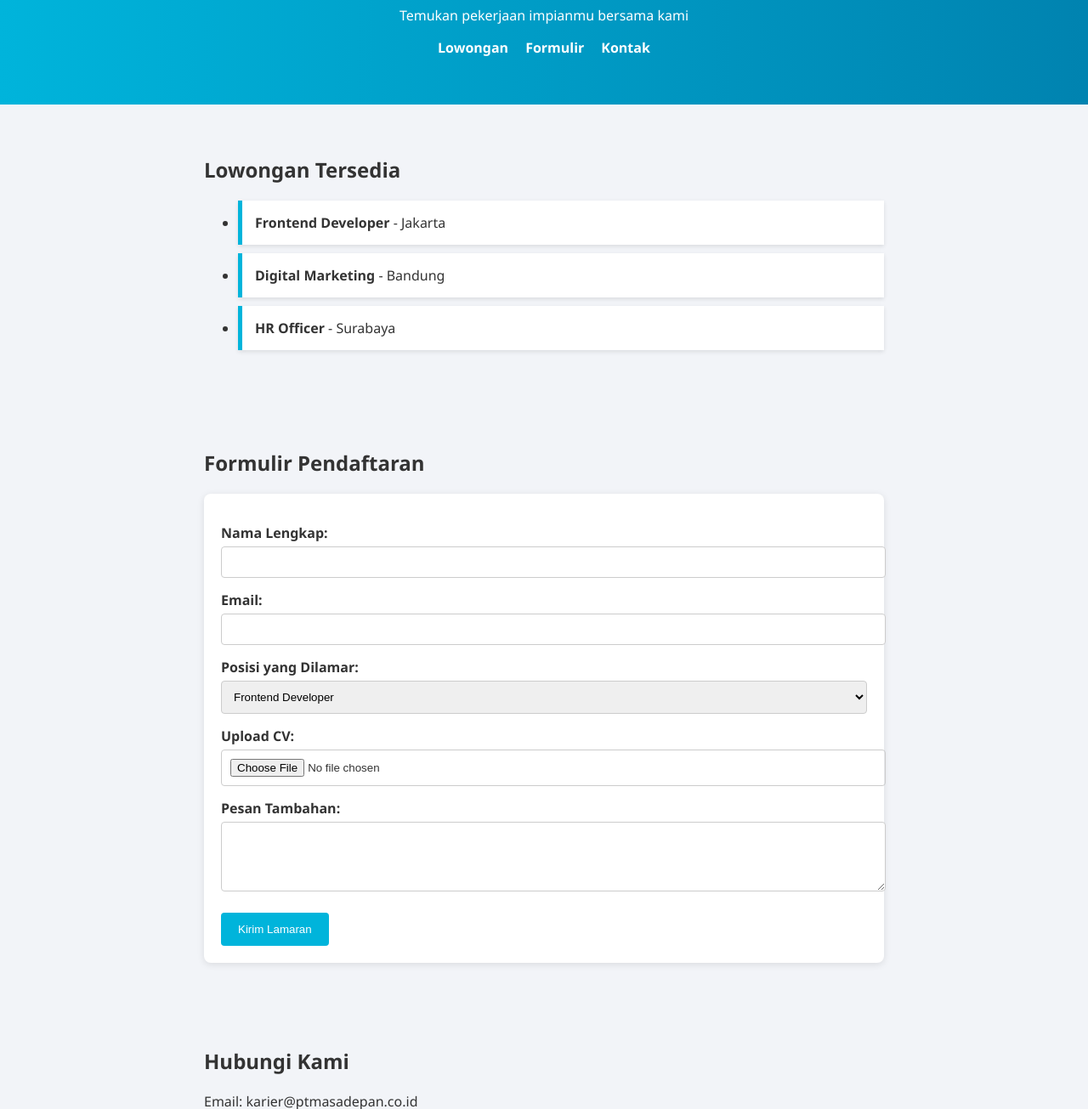
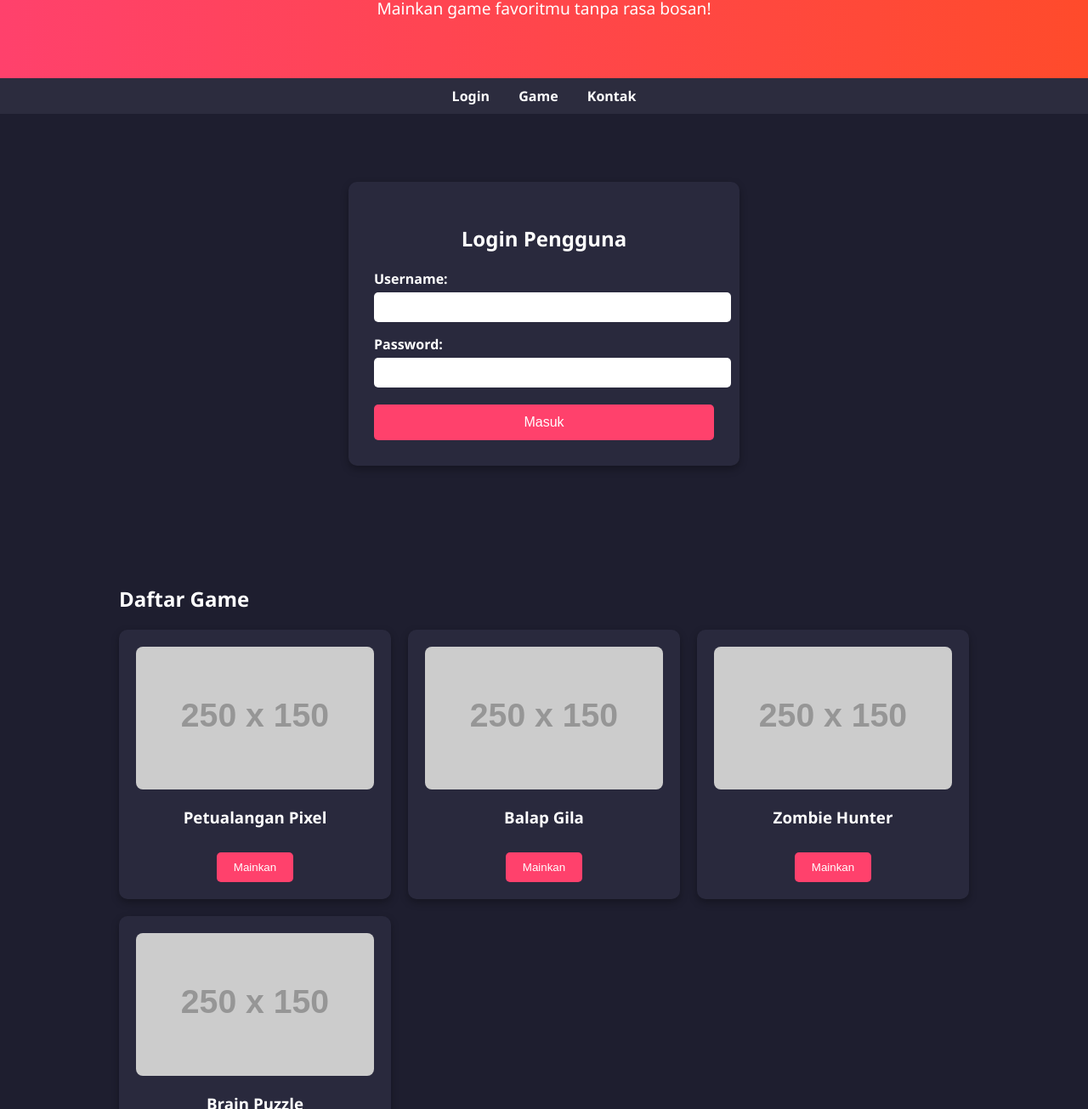
Before and after one commit to thoriqgandy/thoriqgandy.github.io, a plain HTML site: page index.html in a window 1280 px wide. Shown: the part 119-1424 px from the top of the page at 85% size. Drawn offline with Linux system fonts and the light colour scheme; placeholder pictures from the web are drawn by us.

Commit message:
Update index.html

```diff
--- a/index.html
+++ b/index.html
@@ -3,151 +3,230 @@
 <head>
   <meta charset="UTF-8">
   <meta name="viewport" content="width=device-width, initial-scale=1">
-  <title>Portal Karier | PT Masa Depan</title>
+  <title>Zona Game Seru</title>
   <style>
     body {
+      margin: 0;
       font-family: 'Segoe UI', sans-serif;
-      margin: 0;
-      padding: 0;
-      background: #f2f4f8;
-      color: #333;
+      background: #1e1e2f;
+      color: #fff;
     }
 
     header {
-      background: linear-gradient(to right, #00b4db, #0083b0);
-      color: white;
+      background: linear-gradient(to right, #ff416c, #ff4b2b);
       text-align: center;
-      padding: 40px 20px;
+      padding: 50px 20px;
     }
 
-    nav ul {
-      list-style: none;
-      padding: 0;
-      display: flex;
-      justify-content: center;
-      gap: 20px;
+    header h1 {
+      font-size: 2.5em;
+      margin: 0;
+    }
+
+    header p {
+      font-size: 1.2em;
       margin-top: 10px;
     }
 
+    nav {
+      background: #2c2c3e;
+      padding: 10px 0;
+      text-align: center;
+    }
+
     nav a {
-      color: white;
+      color: #fff;
+      margin: 0 15px;
       text-decoration: none;
       font-weight: bold;
     }
 
     section {
       padding: 40px 20px;
-      max-width: 800px;
+      max-width: 1000px;
       margin: auto;
     }
 
-    .jobs li {
-      background: white;
-      padding: 15px;
-      margin-bottom: 10px;
-      border-left: 5px solid #00b4db;
-      box-shadow: 0 2px 5px rgba(0,0,0,0.1);
+    .game-list {
+      display: grid;
+      grid-template-columns: repeat(auto-fit, minmax(250px, 1fr));
+      gap: 20px;
     }
 
-    form {
-      background: white;
+    .game-card {
+      background: #29293d;
+      border-radius: 10px;
       padding: 20px;
-      border-radius: 8px;
-      box-shadow: 0 2px 8px rgba(0,0,0,0.1);
+      text-align: center;
+      box-shadow: 0 4px 10px rgba(0,0,0,0.3);
+      transition: transform 0.3s;
     }
 
-    form label {
+    .game-card:hover {
+      transform: scale(1.05);
+    }
+
+    .game-card img {
+      width: 100%;
+      border-radius: 8px;
+    }
+
+    .game-card h3 {
+      margin-top: 15px;
+    }
+
+    .game-card button {
+      margin-top: 10px;
+      padding: 10px 20px;
+      background: #ff416c;
+      border: none;
+      border-radius: 5px;
+      color: white;
+      cursor: pointer;
+    }
+
+    .game-card button:hover {
+      background: #ff4b2b;
+    }
+
+    .login-box {
+      background: #29293d;
+      padding: 30px;
+      border-radius: 10px;
+      max-width: 400px;
+      margin: 40px auto;
+      box-shadow: 0 4px 10px rgba(0,0,0,0.3);
+    }
+
+    .login-box h2 {
+      text-align: center;
+      margin-bottom: 20px;
+    }
+
+    .login-box label {
       display: block;
       margin-top: 15px;
       font-weight: bold;
     }
 
-    form input, form select, form textarea {
+    .login-box input {
       width: 100%;
       padding: 10px;
       margin-top: 5px;
-      border: 1px solid #ccc;
-      border-radius: 4px;
+      border: none;
+      border-radius: 5px;
     }
 
-    form button {
+    .login-box button {
       margin-top: 20px;
-      padding: 12px 20px;
-      background: #00b4db;
+      width: 100%;
+      padding: 12px;
+      background: #ff416c;
+      border: none;
+      border-radius: 5px;
       color: white;
-      border: none;
-      border-radius: 4px;
+      font-size: 1em;
       cursor: pointer;
     }
 
-    form button:hover {
-      background: #0083b0;
+    .login-box button:hover {
+      background: #ff4b2b;
     }
 
     footer {
-      background: #0083b0;
-      color: white;
+      background: #2c2c3e;
       text-align: center;
       padding: 20px;
+      color: #aaa;
+    }
+
+    @media (max-width: 600px) {
+      header h1 {
+        font-size: 1.8em;
+      }
+
+      header p {
+        font-size: 1em;
+      }
+
+      nav a {
+        display: inline-block;
+        margin: 10px 5px;
+      }
+
+      section {
+        padding: 20px 10px;
+      }
+
+      .game-card button {
+        width: 100%;
+      }
     }
   </style>
 </head>
 <body>
+
   <header>
-    <h1>Portal Karier PT Masa Depan</h1>
-    <p>Temukan pekerjaan impianmu bersama kami</p>
-    <nav>
-      <ul>
-        <li><a href="#lowongan">Lowongan</a></li>
-        <li><a href="#formulir">Formulir</a></li>
-        <li><a href="#kontak">Kontak</a></li>
-      </ul>
-    </nav>
+    <h1>Zona Game Seru</h1>
+    <p>Mainkan game favoritmu tanpa rasa bosan!</p>
   </header>
 
-  <section id="lowongan">
-    <h2>Lowongan Tersedia</h2>
-    <ul class="jobs">
-      <li><strong>Frontend Developer</strong> - Jakarta</li>
-      <li><strong>Digital Marketing</strong> - Bandung</li>
-      <li><strong>HR Officer</strong> - Surabaya</li>
-    </ul>
+  <nav>
+    <a href="#login">Login</a>
+    <a href="#game">Game</a>
+    <a href="#kontak">Kontak</a>
+  </nav>
+
+  <section id="login">
+    <div class="login-box">
+      <h2>Login Pengguna</h2>
+      <form>
+        <label for="username">Username:</label>
+        <input type="text" id="username" name="username" required>
+
+        <label for="password">Password:</label>
+        <input type="password" id="password" name="password" required>
+
+        <button type="submit">Masuk</button>
+      </form>
+    </div>
   </section>
 
-  <section id="formulir">
-    <h2>Formulir Pendaftaran</h2>
-    <form>
-      <label for="nama">Nama Lengkap:</label>
-      <input type="text" id="nama" name="nama" required>
-
-      <label for="email">Email:</label>
-      <input type="email" id="email" name="email" required>
-
-      <label for="posisi">Posisi yang Dilamar:</label>
-      <select id="posisi" name="posisi">
-        <option value="frontend">Frontend Developer</option>
-        <option value="marketing">Digital Marketing</option>
-        <option value="hr">HR Officer</option>
-      </select>
-
-      <label for="cv">Upload CV:</label>
-      <input type="file" id="cv" name="cv">
-
-      <label for="pesan">Pesan Tambahan:</label>
-      <textarea id="pesan" name="pesan" rows="4"></textarea>
-
-      <button type="submit">Kirim Lamaran</button>
-    </form>
+  <section id="game">
+    <h2>Daftar Game</h2>
+    <div class="game-list">
+      <div class="game-card">
+        <img src="https://via.placeholder.com/250x150?text=Game+1" alt="Game 1">
+        <h3>Petualangan Pixel</h3>
+        <button>Mainkan</button>
+      </div>
+      <div class="game-card">
+        <img src="https://via.placeholder.com/250x150?text=Game+2" alt="Game 2">
+        <h3>Balap Gila</h3>
+        <button>Mainkan</button>
+      </div>
+      <div class="game-card">
+        <img src="https://via.placeholder.com/250x150?text=Game+3" alt="Game 3">
+        <h3>Zombie Hunter</h3>
+        <button>Mainkan</button>
+      </div>
+      <div class="game-card">
+        <img src="https://via.placeholder.com/250x150?text=Game+4" alt="Game 4">
+        <h3>Brain Puzzle</h3>
+        <button>Mainkan</button>
+      </div>
+    </div>
   </section>
 
   <section id="kontak">
     <h2>Hubungi Kami</h2>
-    <p>Email: karier@ptmasadepan.co.id</p>
-    <p>Telepon: (021) 98765432</p>
+    <p>Email: support@zonagameseru.id</p>
+    <p>Instagram: @zonagameseru</p>
   </section>
 
   <footer>
-    <p>&copy; 2025 PT Masa Depan. All rights reserved.</p>
+    <p>&copy; 2025 Zona Game Seru. Semua hak dilindungi.</p>
   </footer>
+
 </body>
 </html>
```
